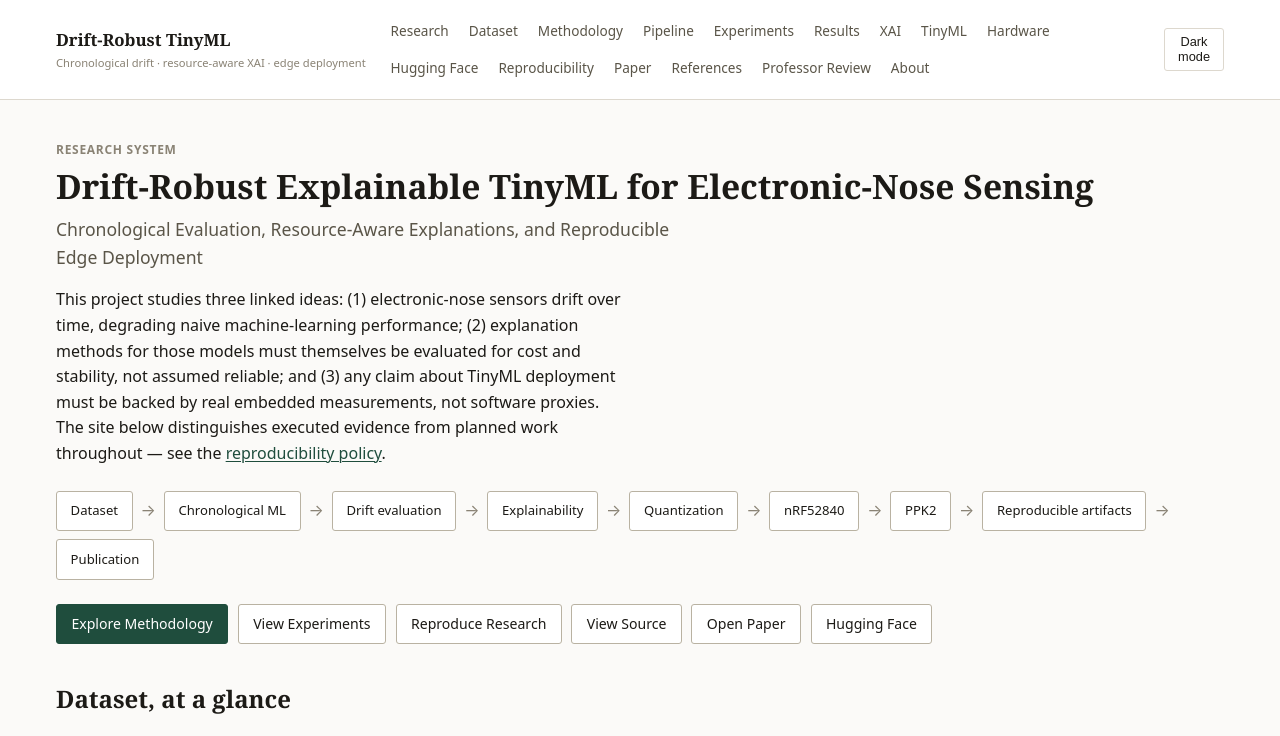
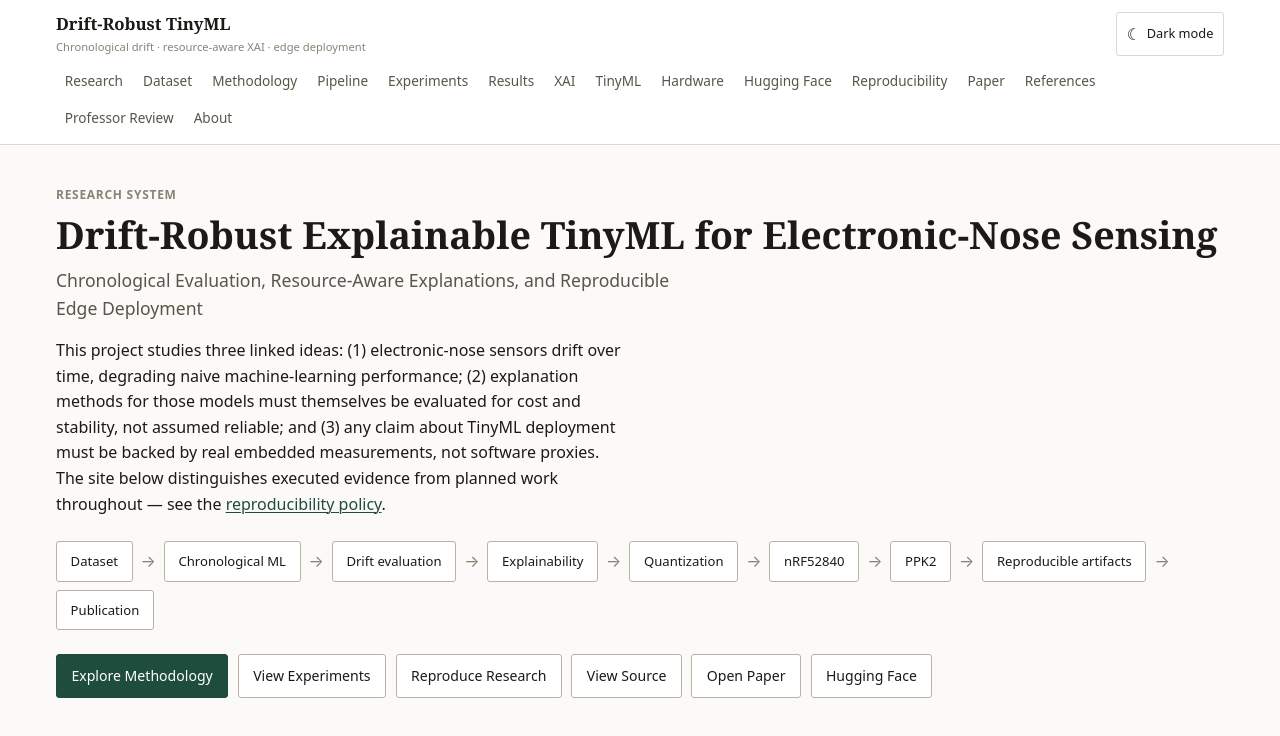
Before and after one commit to Arungharami/Drift-Robust-TinyML-Research-System, a Next.js app in the folder research-portal/: page / in a window 1280 px wide. Shown: the top 736 px of the page. Built offline with nearby package versions, Linux system fonts and the light colour scheme; no server answers.

Commit message:
Make research portal responsive across devices (#11)
Add an accessible tablet/mobile navigation menu, responsive spacing and typography, touch-friendly controls, narrow-screen card layouts, and scroll-safe evidence tables and charts. Scientific evidence and statuses remain unchanged.

```diff
--- a/research-portal/app/globals.css
+++ b/research-portal/app/globals.css
@@ -101,6 +101,7 @@
 
 html {
   -webkit-text-size-adjust: 100%;
+  scroll-padding-top: 8.5rem;
 }
 
 body {
@@ -113,15 +114,24 @@ body {
   -webkit-font-smoothing: antialiased;
 }
 
+img, svg, video, canvas {
+  max-width: 100%;
+}
+
+button, input, select, textarea {
+  font: inherit;
+}
+
 h1, h2, h3, h4 {
   font-family: var(--font-serif);
   font-weight: 600;
   line-height: 1.25;
   color: var(--text);
+  overflow-wrap: anywhere;
 }
 
-h1 { font-size: 2.1rem; margin: 0 0 0.5rem; }
-h2 { font-size: 1.5rem; margin: 2.5rem 0 0.75rem; }
+h1 { font-size: clamp(1.85rem, 3.2vw, 2.35rem); margin: 0 0 0.5rem; }
+h2 { font-size: clamp(1.35rem, 2.2vw, 1.6rem); margin: 2.5rem 0 0.75rem; }
 h3 { font-size: 1.15rem; margin: 1.75rem 0 0.5rem; }
 p { margin: 0 0 1rem; color: var(--text); }
 
@@ -141,6 +151,7 @@ code {
   background: var(--code-bg);
   padding: 0.1em 0.35em;
   border-radius: var(--radius);
+  overflow-wrap: anywhere;
 }
 
 pre {
@@ -171,16 +182,20 @@ th {
   letter-spacing: 0.03em;
 }
 .table-scroll {
+  max-width: 100%;
   overflow-x: auto;
+  overscroll-behavior-inline: contain;
+  -webkit-overflow-scrolling: touch;
   border: 1px solid var(--border);
   border-radius: var(--radius);
+  scrollbar-gutter: stable;
 }
-.table-scroll table { border: none; }
+.table-scroll table { border: none; min-width: 42rem; }
 
 .container {
   max-width: var(--max-width);
   margin: 0 auto;
-  padding: 0 1.5rem;
+  padding: 0 clamp(1rem, 3vw, 1.5rem);
 }
 
 .site-header {
@@ -193,13 +208,18 @@ th {
 .site-header-inner {
   max-width: var(--max-width);
   margin: 0 auto;
-  padding: 0.85rem 1.5rem;
-  display: flex;
+  padding: 0.7rem clamp(1rem, 3vw, 1.5rem) 0.55rem;
+  display: grid;
+  grid-template-columns: minmax(0, 1fr) auto;
+  grid-template-areas:
+    "brand actions"
+    "nav nav";
   align-items: center;
-  justify-content: space-between;
-  gap: 1rem;
+  gap: 0.5rem 1rem;
 }
 .brand {
+  grid-area: brand;
+  min-width: 0;
   font-family: var(--font-serif);
   font-weight: 700;
   font-size: 1.05rem;
@@ -214,9 +234,12 @@ th {
   font-weight: 400;
   font-size: 0.7rem;
   color: var(--text-faint);
+  overflow: hidden;
+  text-overflow: ellipsis;
 }
 
 .nav {
+  grid-area: nav;
   display: flex;
   flex-wrap: wrap;
   gap: 0.15rem;
@@ -233,7 +256,47 @@ th {
 .nav a:hover { background: var(--bg-muted); color: var(--text); }
 .nav a[aria-current="page"] { color: var(--text); font-weight: 600; }
 
+.header-actions {
+  grid-area: actions;
+  display: flex;
+  align-items: center;
+  gap: 0.45rem;
+}
+
+.menu-toggle {
+  display: none;
+  min-height: 2.75rem;
+  border: 1px solid var(--border);
+  background: var(--bg-raised);
+  color: var(--text);
+  border-radius: var(--radius);
+  padding: 0.4rem 0.7rem;
+  align-items: center;
+  gap: 0.5rem;
+  cursor: pointer;
+}
+
+.menu-toggle:hover { background: var(--bg-muted); }
+
+.menu-icon {
+  width: 1rem;
+  display: grid;
+  gap: 0.2rem;
+}
+
+.menu-icon span {
+  display: block;
+  height: 1px;
+  background: currentColor;
+  transition: transform 160ms ease, opacity 160ms ease;
+}
+
+.menu-toggle[aria-expanded="true"] .menu-icon span:nth-child(1) { transform: translateY(0.3rem) rotate(45deg); }
+.menu-toggle[aria-expanded="true"] .menu-icon span:nth-child(2) { opacity: 0; }
+.menu-toggle[aria-expanded="true"] .menu-icon span:nth-child(3) { transform: translateY(-0.3rem) rotate(-45deg); }
+
 .theme-toggle {
+  min-height: 2.75rem;
   border: 1px solid var(--border);
   background: var(--bg-raised);
   color: var(--text);
@@ -241,10 +304,15 @@ th {
   padding: 0.35rem 0.6rem;
   font-size: 0.8rem;
   cursor: pointer;
+  display: inline-flex;
+  align-items: center;
+  justify-content: center;
+  gap: 0.35rem;
 }
 .theme-toggle:hover { background: var(--bg-muted); }
+.theme-toggle-icon { font-size: 1rem; line-height: 1; }
 
-main { min-height: 60vh; padding: 2.5rem 0 4rem; }
+main { min-height: 60vh; padding: clamp(1.75rem, 4vw, 2.5rem) 0 clamp(3rem, 7vw, 4rem); }
 
 .site-footer {
   border-top: 1px solid var(--border);
@@ -272,6 +340,7 @@ main { min-height: 60vh; padding: 2.5rem 0 4rem; }
   text-decoration: none;
   color: var(--text);
   background: var(--bg-raised);
+  min-height: 2.75rem;
 }
 .btn:hover { background: var(--bg-muted); text-decoration: none; }
 .btn-primary { background: var(--accent); color: #fff; border-color: var(--accent); }
@@ -282,13 +351,22 @@ main { min-height: 60vh; padding: 2.5rem 0 4rem; }
   border: 1px solid var(--border);
   border-radius: var(--radius);
   background: var(--bg-raised);
-  padding: 1.25rem 1.4rem;
+  padding: clamp(1rem, 3vw, 1.25rem) clamp(1rem, 3vw, 1.4rem);
+  min-width: 0;
 }
 .card-grid {
   display: grid;
-  grid-template-columns: repeat(auto-fit, minmax(15rem, 1fr));
+  grid-template-columns: repeat(auto-fit, minmax(min(100%, 15rem), 1fr));
   gap: 1rem;
   margin: 1.5rem 0;
+}
+
+.card-stack { margin-bottom: 0.75rem; }
+.card-heading-row {
+  display: flex;
+  justify-content: space-between;
+  align-items: flex-start;
+  gap: 1rem;
 }
 
 .badge {
@@ -329,7 +407,7 @@ main { min-height: 60vh; padding: 2.5rem 0 4rem; }
 
 .kv-grid {
   display: grid;
-  grid-template-columns: repeat(auto-fit, minmax(11rem, 1fr));
+  grid-template-columns: repeat(auto-fit, minmax(min(100%, 11rem), 1fr));
   gap: 0.9rem;
   margin: 1rem 0;
 }
@@ -359,6 +437,7 @@ main { min-height: 60vh; padding: 2.5rem 0 4rem; }
   gap: 0.5rem;
   margin: 1.5rem 0;
 }
+.diagram-node { display: flex; align-items: center; gap: 0.5rem; }
 .diagram-step {
   border: 1px solid var(--border-strong);
   border-radius: var(--radius);
@@ -368,10 +447,79 @@ main { min-height: 60vh; padding: 2.5rem 0 4rem; }
 }
 .diagram-arrow { color: var(--text-faint); font-size: 1rem; }
 
+.chart-scroll {
+  width: 100%;
+  max-width: 100%;
+  overflow-x: auto;
+  overscroll-behavior-inline: contain;
+  -webkit-overflow-scrolling: touch;
+  scrollbar-gutter: stable;
+}
+
+.chart-scroll:focus-visible {
+  outline: 2px solid var(--accent);
+  outline-offset: 3px;
+}
+
+.chart-canvas { width: max(100%, 30rem); }
+.chart-canvas-wide { width: max(100%, 42rem); }
+
+@media (max-width: 1080px) {
+  html { scroll-padding-top: 5rem; }
+  .site-header-inner { padding-block: 0.65rem; }
+  .brand-sub { display: none; }
+  .menu-toggle { display: inline-flex; }
+  .nav {
+    display: none;
+    grid-template-columns: repeat(3, minmax(0, 1fr));
+    gap: 0.25rem;
+    max-height: calc(100vh - 5rem);
+    overflow-y: auto;
+    padding-top: 0.65rem;
+    border-top: 1px solid var(--border);
+  }
+  .nav.nav-open { display: grid; }
+  .nav a {
+    display: flex;
+    align-items: center;
+    min-height: 2.75rem;
+    padding: 0.55rem 0.65rem;
+    white-space: normal;
+  }
+}
+
 @media (max-width: 640px) {
-  .site-header-inner { flex-direction: column; align-items: flex-start; gap: 0.6rem; }
-  .nav { gap: 0; }
-  h1 { font-size: 1.7rem; }
+  .site-header-inner { gap: 0.45rem 0.65rem; }
+  .brand { font-size: 1rem; }
+  .header-actions { gap: 0.25rem; }
+  .theme-toggle { width: 2.75rem; padding: 0; }
+  .theme-toggle-label { display: none; }
+  .nav { grid-template-columns: repeat(2, minmax(0, 1fr)); gap: 0.15rem; }
+  .nav a { font-size: 0.88rem; }
+  .lede { font-size: 1rem; }
+  .btn-row { display: grid; grid-template-columns: 1fr; }
+  .btn { justify-content: center; text-align: center; }
+  .card-heading-row { flex-direction: column; gap: 0.55rem; }
+  .diagram-flow { display: grid; gap: 0.2rem; }
+  .diagram-node { display: grid; justify-items: center; gap: 0.2rem; }
+  .diagram-step {
+    width: 100%;
+    min-height: 2.75rem;
+    display: flex;
+    align-items: center;
+    justify-content: center;
+    text-align: center;
+  }
+  .diagram-arrow { transform: rotate(90deg); }
+  .table-scroll table { min-width: 38rem; }
+  .site-footer { padding: 1.5rem 0; }
+}
+
+@media (max-width: 390px) {
+  .theme-toggle { font-size: 0.75rem; }
+  .menu-toggle { padding-inline: 0.55rem; }
+  .nav { grid-template-columns: 1fr; }
+  th, td { padding: 0.45rem 0.6rem; }
 }
 
 .skip-link {
--- a/research-portal/components/ArchitectureDiagram.tsx
+++ b/research-portal/components/ArchitectureDiagram.tsx
@@ -15,7 +15,7 @@ export function ArchitectureDiagram() {
   return (
     <div className="diagram-flow" role="img" aria-label={`Research system flow: ${STEPS.join(" to ")}`}>
       {STEPS.map((step, i) => (
-        <span key={step} style={{ display: "flex", alignItems: "center", gap: "0.5rem" }}>
+        <span key={step} className="diagram-node">
           <span className="diagram-step">{step}</span>
           {i < STEPS.length - 1 ? <span className="diagram-arrow" aria-hidden="true">→</span> : null}
         </span>
--- a/research-portal/components/ExperimentCard.tsx
+++ b/research-portal/components/ExperimentCard.tsx
@@ -5,8 +5,8 @@ import type { ExperimentRecord } from "@/lib/types";
 export function ExperimentCard({ experiment }: { experiment: ExperimentRecord }) {
   const status = experiment.status === "COMPLETED" ? "EXECUTED" : experiment.status;
   return (
-    <div className="card" style={{ marginBottom: "0.75rem" }}>
-      <div style={{ display: "flex", justifyContent: "space-between", alignItems: "flex-start", gap: "1rem" }}>
+    <div className="card card-stack">
+      <div className="card-heading-row">
         <div>
           <div className="section-label">{experiment.protocol}</div>
           <h3 style={{ margin: "0.1rem 0 0.3rem" }}>{experiment.experiment_id}</h3>
--- a/research-portal/components/PipelineStage.tsx
+++ b/research-portal/components/PipelineStage.tsx
@@ -4,8 +4,8 @@ import type { PipelineStage as PipelineStageT } from "@/lib/types";
 
 export function PipelineStageCard({ stage }: { stage: PipelineStageT }) {
   return (
-    <div className="card" style={{ marginBottom: "0.75rem" }}>
-      <div style={{ display: "flex", justifyContent: "space-between", alignItems: "flex-start", gap: "1rem" }}>
+    <div className="card card-stack">
+      <div className="card-heading-row">
         <div>
           <div className="section-label">Stage {stage.id}</div>
           <h3 style={{ margin: "0.1rem 0 0.4rem" }}>{stage.name}</h3>
--- a/research-portal/components/SiteHeader.tsx
+++ b/research-portal/components/SiteHeader.tsx
@@ -1,23 +1,55 @@
+"use client";
+
 import Link from "next/link";
+import { usePathname } from "next/navigation";
+import { useState } from "react";
 import { NAV_ITEMS } from "@/lib/nav";
 import { ThemeToggle } from "./ThemeToggle";
 
 export function SiteHeader() {
+  const pathname = usePathname();
+  const [menuOpen, setMenuOpen] = useState(false);
+
   return (
     <header className="site-header">
       <div className="site-header-inner">
-        <Link href="/" className="brand">
+        <Link href="/" className="brand" onClick={() => setMenuOpen(false)}>
           Drift-Robust TinyML
           <span className="brand-sub">Chronological drift · resource-aware XAI · edge deployment</span>
         </Link>
-        <nav className="nav" aria-label="Primary">
+        <div className="header-actions">
+          <ThemeToggle />
+          <button
+            type="button"
+            className="menu-toggle"
+            aria-controls="primary-navigation"
+            aria-expanded={menuOpen}
+            onClick={() => setMenuOpen((open) => !open)}
+          >
+            <span className="menu-icon" aria-hidden="true">
+              <span />
+              <span />
+              <span />
+            </span>
+            <span>{menuOpen ? "Close" : "Menu"}</span>
+          </button>
+        </div>
+        <nav
+          id="primary-navigation"
+          className={`nav${menuOpen ? " nav-open" : ""}`}
+          aria-label="Primary"
+        >
           {NAV_ITEMS.map((item) => (
-            <Link key={item.href} href={item.href}>
+            <Link
+              key={item.href}
+              href={item.href}
+              aria-current={pathname === item.href ? "page" : undefined}
+              onClick={() => setMenuOpen(false)}
+            >
               {item.label}
             </Link>
           ))}
         </nav>
-        <ThemeToggle />
       </div>
     </header>
   );
--- a/research-portal/components/ThemeToggle.tsx
+++ b/research-portal/components/ThemeToggle.tsx
@@ -22,9 +22,13 @@ export function ThemeToggle() {
     setTheme(current === "dark" ? "light" : "dark");
   }
 
+  const dark = theme === "dark";
+  const label = dark ? "Switch to light mode" : "Switch to dark mode";
+
   return (
-    <button type="button" className="theme-toggle" onClick={toggle} aria-label="Toggle color theme">
-      {theme === "dark" ? "Light mode" : "Dark mode"}
+    <button type="button" className="theme-toggle" onClick={toggle} aria-label={label} title={label}>
+      <span className="theme-toggle-icon" aria-hidden="true">{dark ? "☀" : "☾"}</span>
+      <span className="theme-toggle-label">{dark ? "Light mode" : "Dark mode"}</span>
     </button>
   );
 }
```
Also changed, not shown: research-portal/components/ResultsCharts.tsx (+8 -0 lines).
